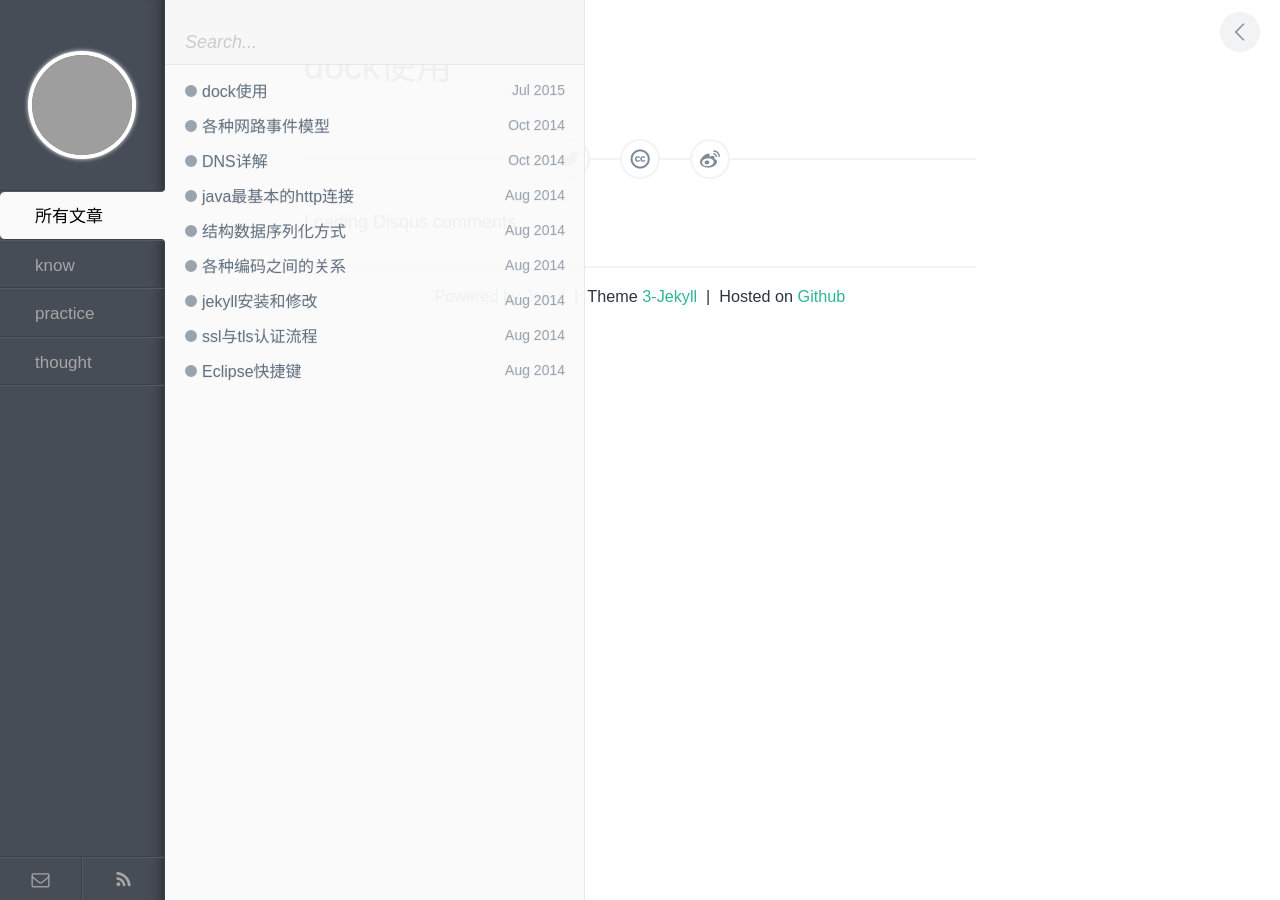
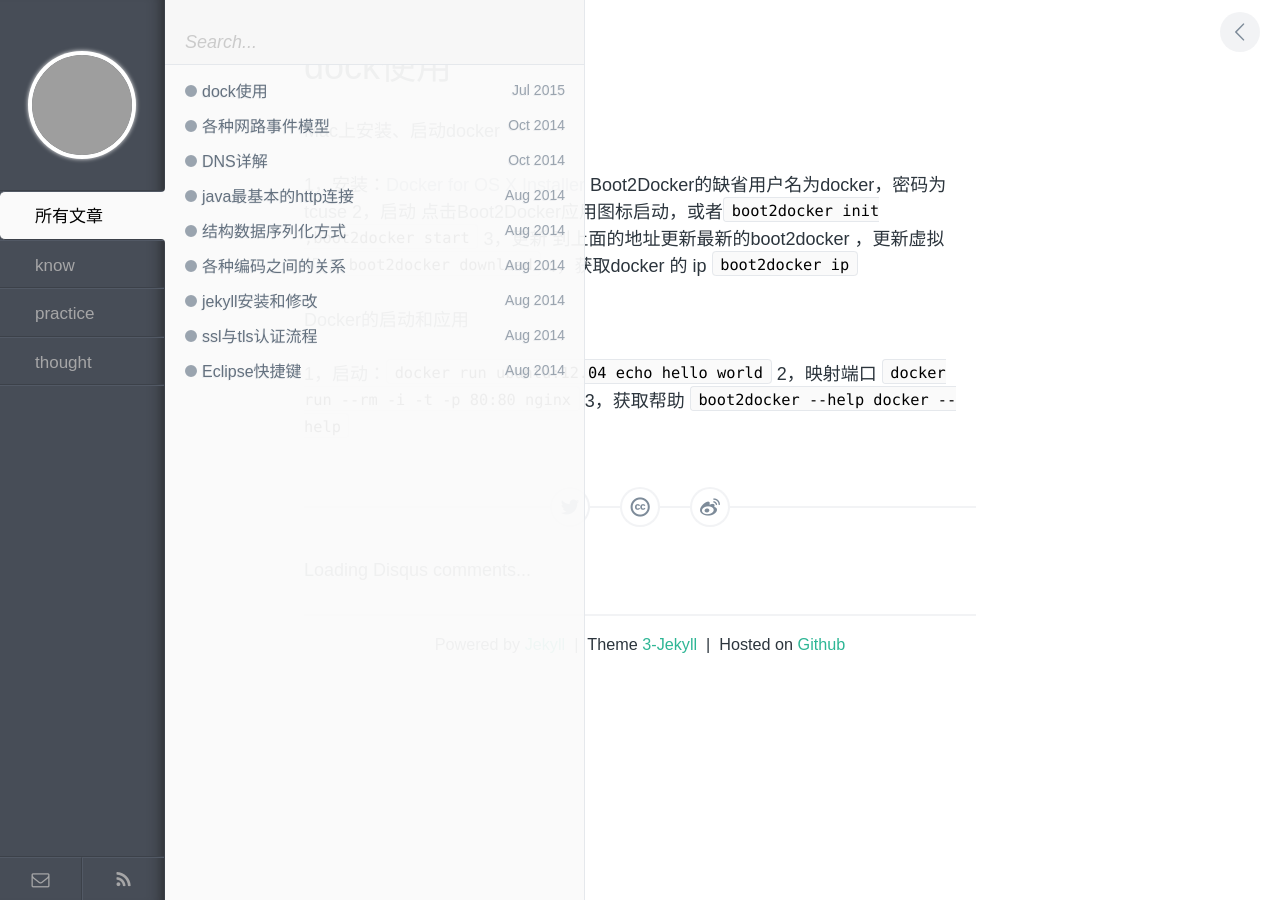
Before and after one commit to triompha/triompha.github.io, a Jekyll site: the page built from _posts/practice/2015-07-02-docker.md, in a window 1280 px wide. Built offline with Jekyll 4.4.1, drawn with Linux system fonts in a browser that asks for light colours; comment, search, counter and statistics services are not loaded; grey boxes are pictures that could not be loaded.

Commit message:
docket实践提价

```diff
--- a/_posts/practice/2015-07-02-docker.md
+++ b/_posts/practice/2015-07-02-docker.md
@@ -5,3 +5,20 @@ description: ""
 category: practice
 tags: []
 ---
+
+
+
+#### Mac上安装、启动docker
+1，安装：[Docker for OS X Installer](https://github.com/boot2docker/osx-installer/releases)
+		Boot2Docker的缺省用户名为docker，密码为tcuse
+2，启动  点击Boot2Docker应用图标启动，或者`boot2docker init ;boot2docker start`
+3，更新 到上面的地址更新最新的boot2docker ，更新虚拟机：`boot2docker download`
+4，获取docker 的 ip `boot2docker ip`
+
+
+#### Docker的启动和应用
+
+
+1，启动：`docker run ubuntu:12.04 echo hello world`
+2，映射端口 `docker run --rm -i -t -p 80:80 nginx`
+3，获取帮助  `boot2docker --help    docker --help`
```
Also changed, not shown: index.md (+2 -12 lines).
